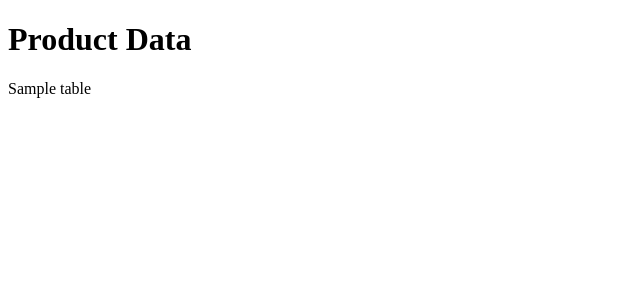
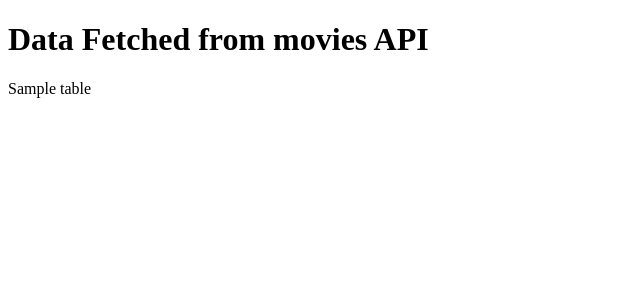
Before and after one commit to MohammadAnas5/APIapp, a Flask app: template templates/home.html in a window 1280 px wide. Shown: the top 300 px of the page, without its empty margins (0-640 px from the left). Run offline with Flask 3, Linux system fonts and the light colour scheme; the template is opened without the code that fills it: most values are stand-ins (such as "Sample title", 1, 10 or a date in 2020).

Commit message:
Update home.html

```diff
--- a/templates/home.html
+++ b/templates/home.html
@@ -3,7 +3,7 @@
 <head>
     <meta charset="UTF-8">
     <meta name="viewport" content="width=device-width, initial-scale=1.0">
-    <title>Product Data</title>
+    <title>Movies Data</title>
     <style>
         table.data {
             border-collapse: collapse;
@@ -21,9 +21,11 @@
     </style>
 </head>
 <body>
-    <h1>Product Data</h1>
+    <h1>Data Fetched from movies API</h1>
     {% for table in tables %}
-        {{ table|safe }}
+        <table class="data">
+            {{ table|safe }}
+        </table>
     {% endfor %}
 </body>
 </html>
```
